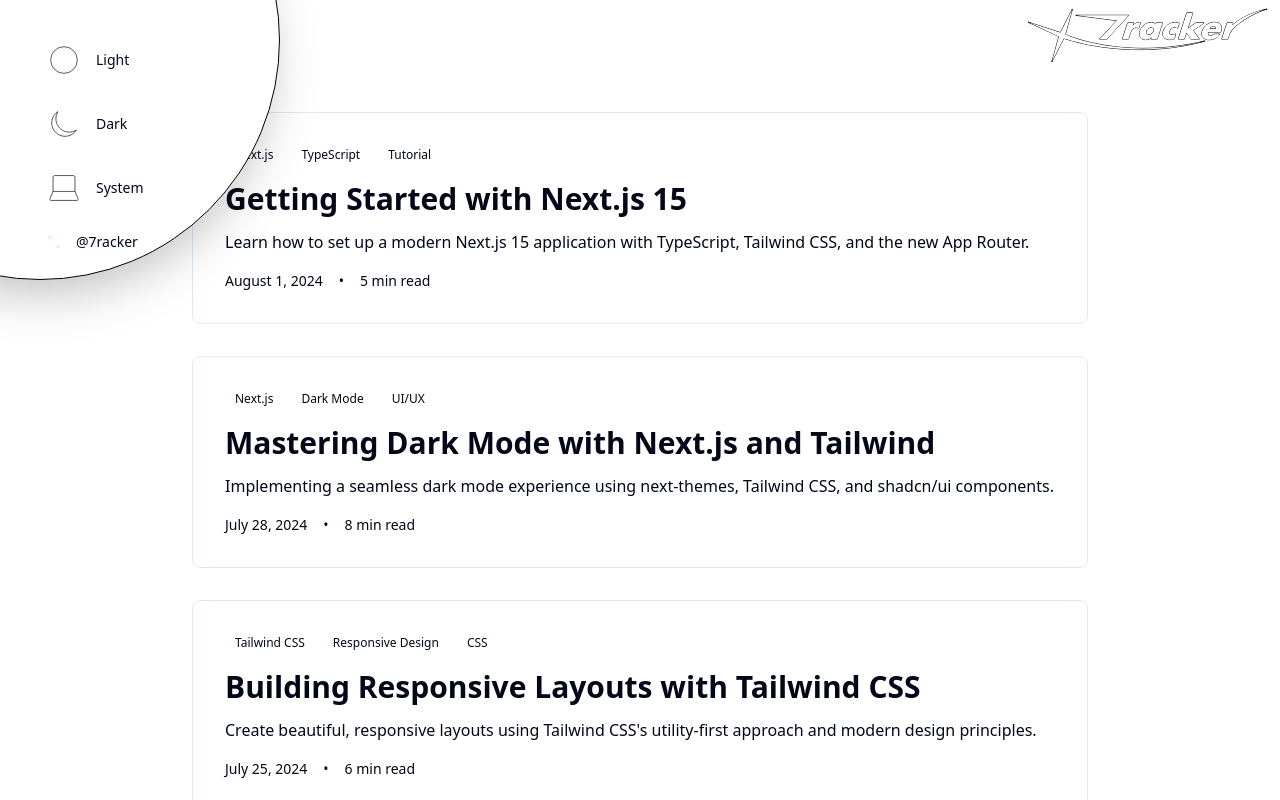
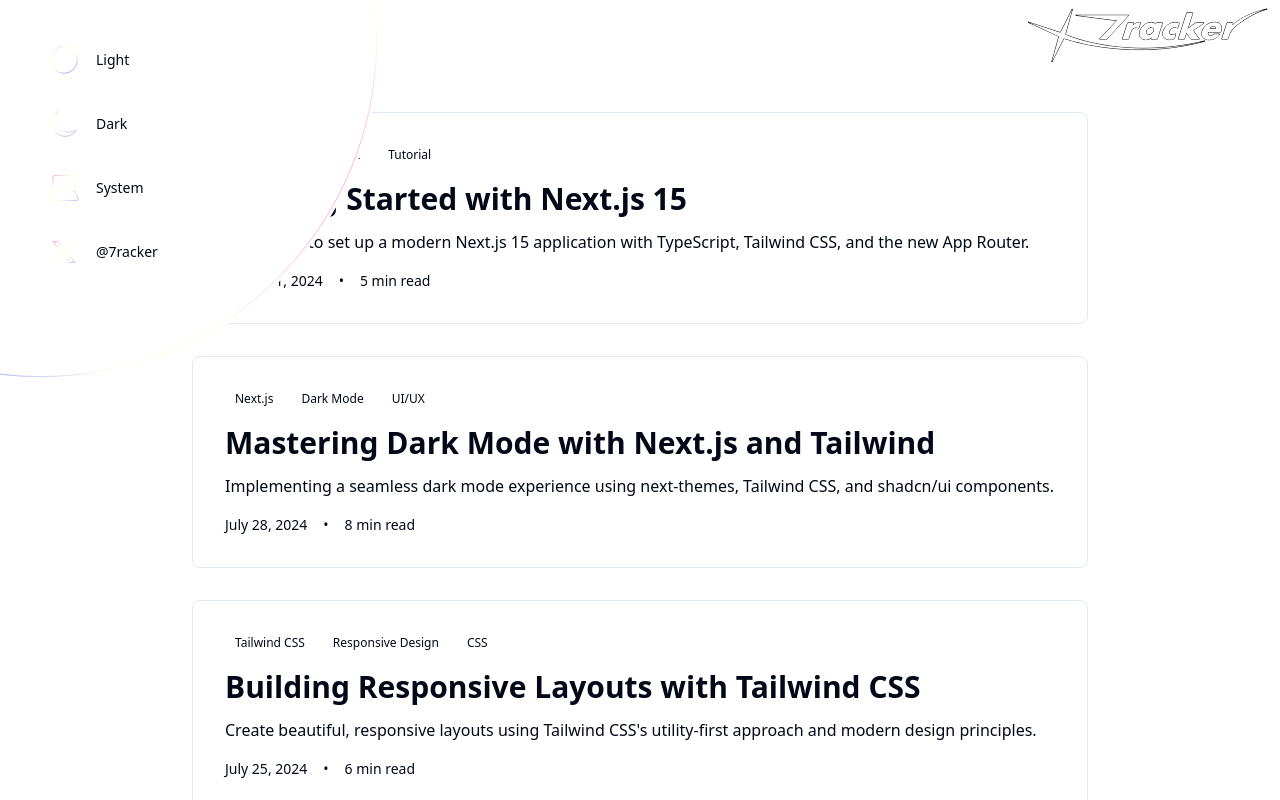
Before and after one commit to adam7rans/7racker, a Next.js app: page / in a window 1280 px wide. Both pictures are taken after a click on the element 40 px from the left and 40 px from the top of the page. Shown: the top 800 px of the page. Built offline with nearby package versions, Linux system fonts and the light colour scheme.

Commit message:
refactor: update theme toggle components and add dev logs
- Updated theme toggle component with new icons and functionality
- Added darkmode, lightmode, and system icons
- Created session wrap-up documentation in _docs/devlogs/

```diff
--- a/src/components/icons/darkmode-icon.tsx
+++ b/src/components/icons/darkmode-icon.tsx
@@ -11,12 +11,38 @@
       viewBox="0 0 60 60"
       fill="none"
       className={className}
+      style={{ transformBox: 'fill-box' as any }}
+      xmlns="http://www.w3.org/2000/svg"
     >
       <path
         d="M48.4743 39.1631C47.6955 40.4043 46.7716 41.581 45.6919 42.6606C37.9081 50.4442 25.2508 50.4091 17.4205 42.5796C9.59029 34.7493 9.55324 22.0898 17.3371 14.3058C18.4166 13.2262 19.5935 12.3022 20.8346 11.5234C16.0021 19.2311 16.9624 29.5521 23.7052 36.2949C30.4479 43.037 40.7669 43.9953 48.4743 39.1631Z"
-        stroke="currentColor"
-        strokeWidth="1"
+        stroke="url(#gradStrokeDark)"
       />
+      <path
+        d="M48.4743 39.1631C47.6955 40.4043 46.7716 41.581 45.6919 42.6606C37.9081 50.4442 25.2508 50.4091 17.4205 42.5796C9.59029 34.7493 9.55324 22.0898 17.3371 14.3058C18.4166 13.2262 19.5935 12.3022 20.8346 11.5234C16.0021 19.2311 16.9624 29.5521 23.7052 36.2949C30.4479 43.037 40.7669 43.9953 48.4743 39.1631Z"
+        stroke="white"
+        strokeOpacity="0.53"
+      />
+      <defs>
+        <pattern id="gradStrokeDark" patternUnits="userSpaceOnUse" patternContentUnits="userSpaceOnUse" x="0" y="0" width="60" height="60">
+          <rect
+            x="0"
+            y="0"
+            width="60"
+            height="60"
+            fill="url(#paint0_linear_1391_686)"
+            className="origin-center transition-transform duration-300 group-hover:rotate-180"
+            style={{ transformBox: 'fill-box' as any }}
+          />
+        </pattern>
+        <linearGradient id="paint0_linear_1391_686" x1="3.34963" y1="-1.4636" x2="29.9989" y2="64.8832" gradientUnits="userSpaceOnUse">
+          <stop stopColor="#5200FF" />
+          <stop offset="0.117334" stopColor="#FF008A" />
+          <stop offset="0.336875" stopColor="#FEFFC5" />
+          <stop offset="0.585774" stopColor="#FEFFC5" />
+          <stop offset="1" stopColor="#001AFF" />
+        </linearGradient>
+      </defs>
     </svg>
-  );
+  )
 }
--- a/src/components/icons/lightmode-icon.tsx
+++ b/src/components/icons/lightmode-icon.tsx
@@ -11,8 +11,31 @@
       viewBox="0 0 60 60"
       fill="none"
       className={className}
+      style={{ transformBox: 'fill-box' as any }}
+      xmlns="http://www.w3.org/2000/svg"
     >
-      <circle cx="30" cy="30" r="20" stroke="currentColor" strokeWidth="1"/>
+      <circle cx="30" cy="30" r="20" stroke="url(#gradStrokeLight)" />
+      <circle cx="30" cy="30" r="20" stroke="white" strokeOpacity="0.53" />
+      <defs>
+        <pattern id="gradStrokeLight" patternUnits="userSpaceOnUse" patternContentUnits="userSpaceOnUse" x="0" y="0" width="60" height="60">
+          <rect
+            x="0"
+            y="0"
+            width="60"
+            height="60"
+            fill="url(#paint0_linear_1391_676)"
+            className="origin-center transition-transform duration-300 group-hover:rotate-180"
+            style={{ transformBox: 'fill-box' as any }}
+          />
+        </pattern>
+        <linearGradient id="paint0_linear_1391_676" x1="1.9481" y1="2.12758" x2="39.081" y2="58.7552" gradientUnits="userSpaceOnUse">
+          <stop stopColor="#5200FF" />
+          <stop offset="0.117334" stopColor="#FF008A" />
+          <stop offset="0.336875" stopColor="#FEFFC5" />
+          <stop offset="0.585774" stopColor="#FEFFC5" />
+          <stop offset="1" stopColor="#001AFF" />
+        </linearGradient>
+      </defs>
     </svg>
-  );
+  )
 }
--- a/src/components/icons/system-icon.tsx
+++ b/src/components/icons/system-icon.tsx
@@ -11,12 +11,38 @@
       viewBox="0 0 60 60"
       fill="none"
       className={className}
+      style={{ transformBox: 'fill-box' as any }}
+      xmlns="http://www.w3.org/2000/svg"
     >
       <path
         d="M46.4297 35.1406V13.3555C46.4297 12.2509 45.5343 11.3555 44.4297 11.3555H15.5781C14.4736 11.3555 13.5781 12.2509 13.5781 13.3555V35.1406M46.4297 35.1406H13.5781M46.4297 35.1406L51.1805 45.8345C51.768 47.157 50.7999 48.6465 49.3527 48.6465H10.6551C9.20793 48.6465 8.23981 47.157 8.82735 45.8345L13.5781 35.1406"
-        stroke="currentColor"
-        strokeWidth="1"
+        stroke="url(#gradStrokeSystem)"
       />
+      <path
+        d="M46.4297 35.1406V13.3555C46.4297 12.2509 45.5343 11.3555 44.4297 11.3555H15.5781C14.4736 11.3555 13.5781 12.2509 13.5781 13.3555V35.1406M46.4297 35.1406H13.5781M46.4297 35.1406L51.1805 45.8345C51.768 47.157 50.7999 48.6465 49.3527 48.6465H10.6551C9.20793 48.6465 8.23981 47.157 8.82735 45.8345L13.5781 35.1406"
+        stroke="white"
+        strokeOpacity="0.53"
+      />
+      <defs>
+        <pattern id="gradStrokeSystem" patternUnits="userSpaceOnUse" patternContentUnits="userSpaceOnUse" x="0" y="0" width="60" height="60">
+          <rect
+            x="0"
+            y="0"
+            width="60"
+            height="60"
+            fill="url(#paint0_linear_1395_697)"
+            className="origin-center transition-transform duration-300 group-hover:rotate-180"
+            style={{ transformBox: 'fill-box' as any }}
+          />
+        </pattern>
+        <linearGradient id="paint0_linear_1395_697" x1="0.195386" y1="9.75322" x2="44.4565" y2="68.6961" gradientUnits="userSpaceOnUse">
+          <stop stopColor="#5200FF" />
+          <stop offset="0.0233555" stopColor="#FF008A" />
+          <stop offset="0.336875" stopColor="#FEFFC5" />
+          <stop offset="0.585774" stopColor="#FEFFC5" />
+          <stop offset="1" stopColor="#001AFF" />
+        </linearGradient>
+      </defs>
     </svg>
-  );
+  )
 }
--- /dev/null
+++ b/src/components/icons/x-logo.tsx
@@ -0,0 +1,48 @@
+interface IconProps {
+  className?: string;
+  size?: number;
+}
+
+export function XLogoIcon({ className = "", size = 20 }: IconProps) {
+  return (
+    <svg
+      width={size}
+      height={size}
+      viewBox="0 0 60 60"
+      fill="none"
+      className={className}
+      style={{ transformBox: 'fill-box' as any }}
+      xmlns="http://www.w3.org/2000/svg"
+    >
+      <path
+        d="M42.3559 14.375L31.7866 26.8425M15.8643 45.6246L27.3688 32.0539M27.3688 32.0539L37.7516 45.6251H46.1564L31.7866 26.8425M27.3688 32.0539L13.8438 14.3755H22.2486L31.7866 26.8425"
+        stroke="url(#gradStrokeX)"
+      />
+      <path
+        d="M42.3559 14.375L31.7866 26.8425M15.8643 45.6246L27.3688 32.0539M27.3688 32.0539L37.7516 45.6251H46.1564L31.7866 26.8425M27.3688 32.0539L13.8438 14.3755H22.2486L31.7866 26.8425"
+        stroke="white"
+        strokeOpacity="0.53"
+      />
+      <defs>
+        <pattern id="gradStrokeX" patternUnits="userSpaceOnUse" patternContentUnits="userSpaceOnUse" x="0" y="0" width="60" height="60">
+          <rect
+            x="0"
+            y="0"
+            width="60"
+            height="60"
+            fill="url(#paint0_linear_1395_707)"
+            className="origin-center transition-transform duration-300 group-hover:rotate-180"
+            style={{ transformBox: 'fill-box' as any }}
+          />
+        </pattern>
+        <linearGradient id="paint0_linear_1395_707" x1="8.52496" y1="13.0323" x2="46.7975" y2="56.8495" gradientUnits="userSpaceOnUse">
+          <stop stopColor="#5200FF" />
+          <stop offset="0.0233555" stopColor="#FF008A" />
+          <stop offset="0.336875" stopColor="#FEFFC5" />
+          <stop offset="0.585774" stopColor="#FEFFC5" />
+          <stop offset="1" stopColor="#001AFF" />
+        </linearGradient>
+      </defs>
+    </svg>
+  )
+}
--- a/src/components/theme-toggle.tsx
+++ b/src/components/theme-toggle.tsx
@@ -2,10 +2,10 @@
 
 import * as React from "react"
 import { useTheme } from "next-themes"
-import Image from "next/image"
 import { LightModeIcon } from "./icons/lightmode-icon"
 import { DarkModeIcon } from "./icons/darkmode-icon"
 import { SystemIcon } from "./icons/system-icon"
+import { XLogoIcon } from "./icons/x-logo"
 
 export function ThemeToggle() {
   const { setTheme, resolvedTheme } = useTheme()
@@ -13,7 +13,9 @@
   const [mounted, setMounted] = React.useState(false)
   const [opacity, setOpacity] = React.useState(1)
   const [forceVisible, setForceVisible] = React.useState(false)
+  const [menuMounted, setMenuMounted] = React.useState(false)
   const lastYRef = React.useRef(0)
+  const [startDeg, setStartDeg] = React.useState(0)
 
   React.useEffect(() => {
     setMounted(true)
@@ -21,6 +23,13 @@
 
   React.useEffect(() => {
     const onScroll = () => {
+      // When menu is open, keep the dot fully visible and ignore scroll fade
+      if (isOpen) {
+        setOpacity(1)
+        lastYRef.current = window.scrollY || 0
+        return
+      }
+
       const y = window.scrollY || 0
       const lastY = lastYRef.current
       const delta = y - lastY
@@ -42,7 +51,14 @@
     onScroll()
     window.addEventListener('scroll', onScroll, { passive: true })
     return () => window.removeEventListener('scroll', onScroll)
-  }, [forceVisible])
+  }, [forceVisible, isOpen])
+
+  // When opening the big dot, choose a random starting rotation for the gradient
+  React.useEffect(() => {
+    if (isOpen) {
+      setStartDeg(Math.floor(Math.random() * 360))
+    }
+  }, [isOpen])
 
   React.useEffect(() => {
     const handleClickOutside = (event: MouseEvent) => {
@@ -74,14 +90,20 @@
       <div
         className="fixed left-0 top-0 w-20 h-20 z-[9999] cursor-pointer group theme-toggle-container"
         style={{ overflow: 'visible' }}
-        onClick={() => setIsOpen(!isOpen)}
+        onClick={() => {
+          setIsOpen((prev) => {
+            const next = !prev
+            if (next) setMenuMounted(true)
+            return next
+          })
+        }}
       >
         {/* Single circle that scales from small dot to large background */}
         <div
-          className={`absolute rounded-full transition-all duration-300 ease-in-out cursor-pointer flex items-center justify-center
-            ${isOpen ? 'w-[30rem] h-[30rem]' : 'w-3 h-3'}
+          className={`absolute rounded-full transition-all duration-300 ease-in-out cursor-pointer flex items-center justify-center group
+            ${isOpen ? 'w-[42.5rem] h-[42.5rem]' : 'w-3 h-3'}
             ${!isOpen ? 'group-hover:!w-6 group-hover:!h-6 group-active:!w-8 group-active:!h-8' : ''}
-            ${isOpen ? 'shadow-2xl' : 'shadow-lg'}`}
+            ${isOpen ? 'shadow-none' : 'shadow-lg'}`}
           style={{
             position: 'fixed',
             left: '40px',
@@ -90,21 +112,68 @@
             transformOrigin: 'center center',
             willChange: 'width, height',
             overflow: 'visible',
-            pointerEvents: isOpen ? 'none' : 'auto',
+            // enable hover over the big dot when open so gradient can rotate
+            pointerEvents: 'auto',
             minWidth: '12px',
             minHeight: '12px',
             backgroundColor: isOpen
               ? (resolvedTheme === 'dark' ? '#0a0a0a' : '#ffffff')
               : (resolvedTheme === 'dark' ? '#ffffff' : '#000000'),
-            border: isOpen ? `1px solid ${resolvedTheme === 'dark' ? '#ffffff' : '#000000'}` : 'none',
-            opacity
+            // Remove plain border when open; we'll draw it via SVG overlay
+            border: isOpen ? 'none' : 'none',
+            opacity: isOpen ? 1 : opacity
           }}
-        />
+        >
+          {/* Gradient + white overlay border when open */}
+          {isOpen && (
+            <svg
+              width="100%"
+              height="100%"
+              viewBox="0 0 100 100"
+              fill="none"
+              xmlns="http://www.w3.org/2000/svg"
+              style={{ position: 'absolute', inset: 0, pointerEvents: 'none' }}
+            >
+              {/* Gradient stroke */}
+              <circle cx="50" cy="50" r="49.5" stroke="url(#gradStrokeBigDot)" strokeWidth="0.5" vectorEffect="non-scaling-stroke" />
+              {/* Semi-transparent white overlay stroke */}
+              <circle cx="50" cy="50" r="49.5" stroke="white" strokeOpacity="0.53" strokeWidth="0.5" vectorEffect="non-scaling-stroke" />
+              <defs>
+                <pattern id="gradStrokeBigDot" patternUnits="userSpaceOnUse" patternContentUnits="userSpaceOnUse" x="0" y="0" width="100" height="100">
+                  <g transform={`rotate(${startDeg} 50 50)`}>
+                    <rect
+                      x="0"
+                      y="0"
+                      width="100"
+                      height="100"
+                      fill="url(#paint0_linear_bigdot)"
+                      className="origin-center animate-[spin_60s_linear_infinite]"
+                      style={{ transformBox: 'fill-box' as any }}
+                    />
+                  </g>
+                </pattern>
+                {/* Compress and aim the gradient so all colors appear around the bottom-left arc */}
+                <linearGradient id="paint0_linear_bigdot" x1="20" y1="100" x2="35" y2="60" gradientUnits="userSpaceOnUse">
+                  <stop stopColor="#5200FF" />
+                  <stop offset="0.117334" stopColor="#FF008A" />
+                  <stop offset="0.336875" stopColor="#FEFFC5" />
+                  <stop offset="0.585774" stopColor="#FEFFC5" />
+                  <stop offset="1" stopColor="#001AFF" />
+                </linearGradient>
+              </defs>
+            </svg>
+          )}
+        </div>
       </div>
 
-      {/* Menu Items - Separate from circle */}
-      {isOpen && (
-        <div className="fixed p-8 z-[10001] theme-menu">
+      {/* Menu Items - Separate from circle with fade in/out */}
+      {menuMounted && (
+        <div
+          className={`fixed p-8 z-[10001] theme-menu transition-opacity duration-300 ${isOpen ? 'opacity-100 pointer-events-auto' : 'opacity-0 pointer-events-none'}`}
+          onTransitionEnd={() => {
+            if (!isOpen) setMenuMounted(false)
+          }}
+        >
           <div className="flex flex-col space-y-2">
             {/* Light Mode */}
             <button
@@ -115,7 +184,7 @@
                 setTheme('light')
                 setIsOpen(false)
               }}
-              className="flex items-center space-x-3 text-sm text-foreground transition-all duration-200 hover:text-blue-400 hover:bg-foreground/10 px-3 py-2 rounded-md cursor-pointer"
+              className="group flex items-center space-x-3 text-sm text-foreground transition-colors duration-200 hover:text-foreground hover:bg-black/5 dark:hover:bg-white/5 px-3 py-2 pr-6 rounded-[32px] cursor-pointer"
             >
               <LightModeIcon size={40} className="flex-shrink-0" />
               <span>Light</span>
@@ -130,7 +199,7 @@
                 setTheme('dark')
                 setIsOpen(false)
               }}
-              className="flex items-center space-x-3 text-sm text-foreground transition-all duration-200 hover:text-blue-400 hover:bg-foreground/10 px-3 py-2 rounded-md cursor-pointer"
+              className="group flex items-center space-x-3 text-sm text-foreground transition-colors duration-200 hover:text-foreground hover:bg-black/5 dark:hover:bg-white/5 px-3 py-2 pr-6 rounded-[32px] cursor-pointer"
             >
               <DarkModeIcon size={40} className="flex-shrink-0" />
               <span>Dark</span>
@@ -145,7 +214,7 @@
                 setTheme('system')
                 setIsOpen(false)
               }}
-              className="flex items-center space-x-3 text-sm text-foreground transition-all duration-200 hover:text-blue-400 hover:bg-foreground/10 px-3 py-2 rounded-md cursor-pointer"
+              className="group flex items-center space-x-3 text-sm text-foreground transition-colors duration-200 hover:text-foreground hover:bg-black/5 dark:hover:bg-white/5 px-3 py-2 pr-6 rounded-[32px] cursor-pointer"
             >
               <SystemIcon size={40} className="flex-shrink-0" />
               <span>System</span>
@@ -160,15 +229,9 @@
                 window.open('https://x.com/7racker', '_blank', 'noopener,noreferrer')
                 setIsOpen(false)
               }}
-              className="flex items-center space-x-3 text-sm text-foreground transition-all duration-200 hover:text-blue-400 hover:bg-foreground/10 px-3 py-2 rounded-md cursor-pointer"
+              className="group flex items-center space-x-3 text-sm text-foreground transition-colors duration-200 hover:text-foreground hover:bg-black/5 dark:hover:bg-white/5 px-3 py-2 pr-6 rounded-[32px] cursor-pointer"
             >
-              <Image
-                src="/icons/x-logo.svg"
-                alt="X"
-                width={20}
-                height={20}
-                className="flex-shrink-0"
-              />
+              <XLogoIcon size={40} className="flex-shrink-0" />
               <span>@7racker</span>
             </button>
           </div>
```
Also changed, not shown: _docs/devlogs/2025-08-09-session-wrap-up.md (added, +19 -0 lines), 1 other file (tests, documents, lock files or other folders).
